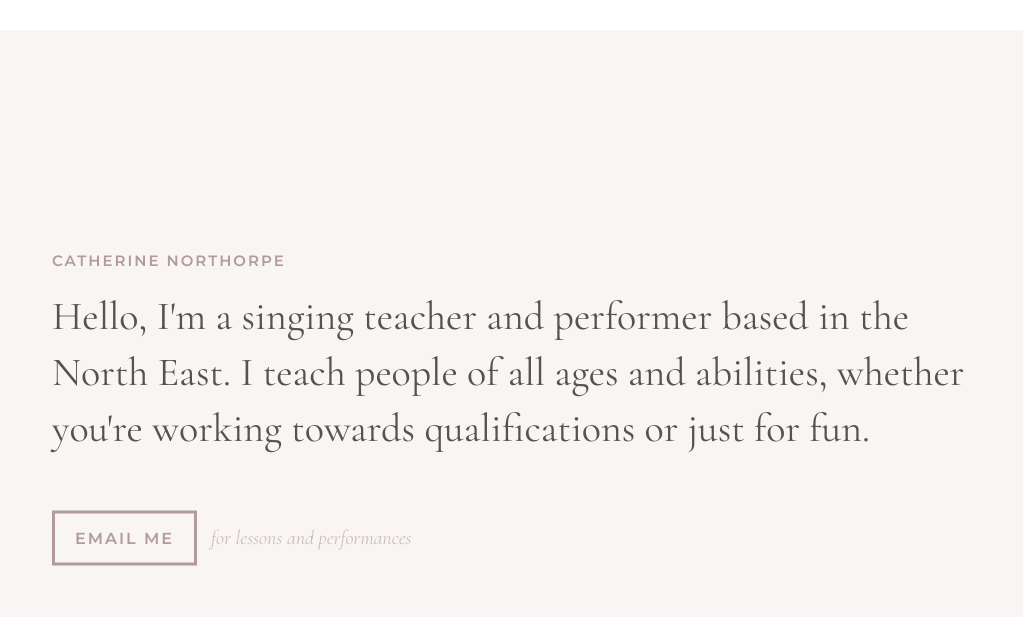
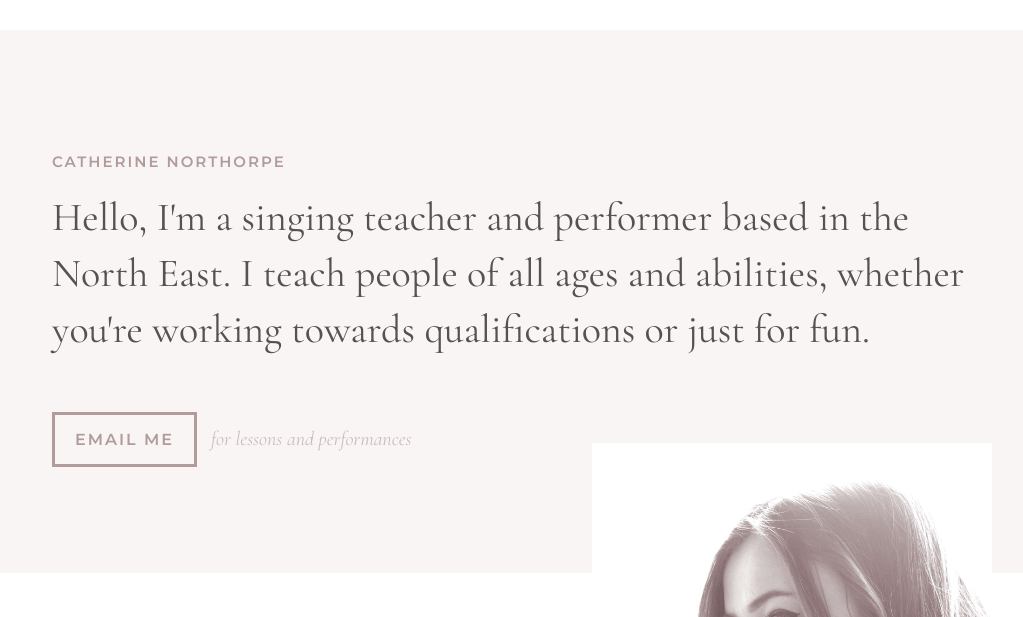
Before and after one commit to cnorthorpe/website, a plain HTML site: page index.html in a window 1280 px wide. Shown: the top 617 px of the page, without its empty margins (128-1151 px from the left). Drawn offline with nearby package versions, Linux system fonts and the light colour scheme.

Commit message:
height change

```diff
--- a/style.css
+++ b/style.css
@@ -4,7 +4,6 @@ html{
 
 body{
   margin: 0;
-  height: 100%;
 }
 
 *{
@@ -13,7 +12,6 @@ body{
 
 .HeaderWrapper{
   width: 100%;
-  height: 100%;
   padding: 30px;
 }
 
@@ -21,13 +19,9 @@ body{
   background-color: #faf5f5;
   width: 100%;
   padding: 10%;
-  height: 100%;
 }
 
 .HeaderContent{
-  position: relative;
-  top: 50%;
-  transform: translateY(-50%);
   width: 100%;
 }
 
```
